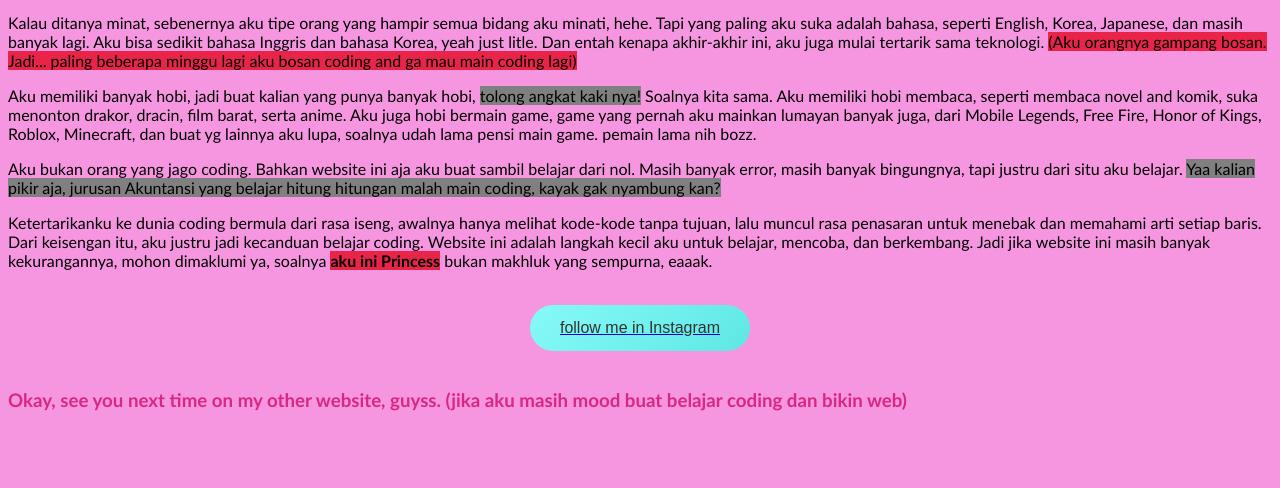
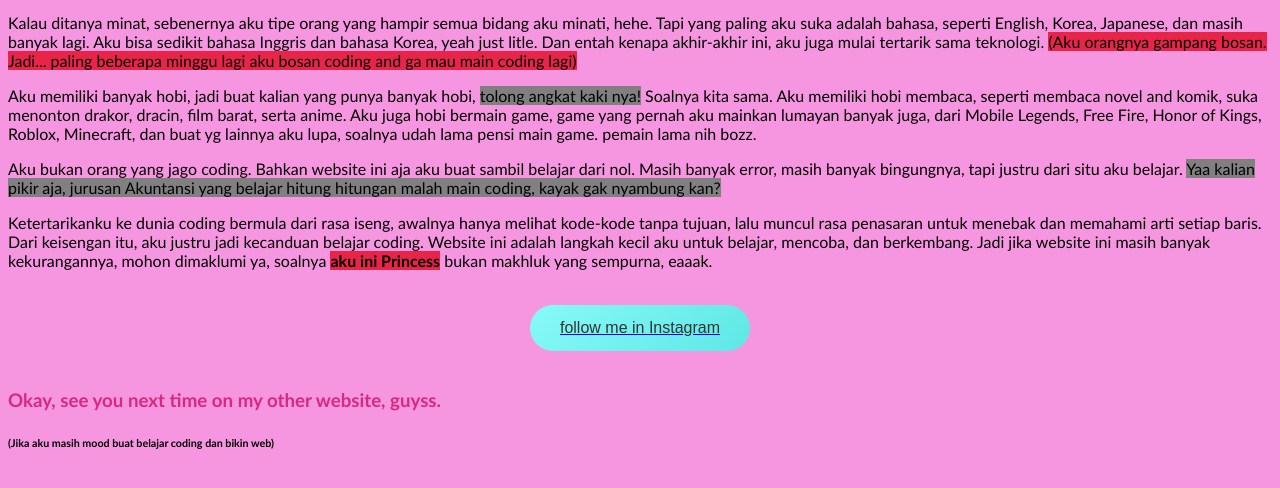
Before and after one commit to tiara00-boop/raracantik.github.io, a plain HTML site: page index.html in a window 1280 px wide. Shown: the part 142-630 px from the top of the page. Drawn offline with Linux system fonts and the light colour scheme.

Commit message:
Update index.html

```diff
--- a/index.html
+++ b/index.html
@@ -37,7 +37,9 @@ Bahkan website ini aja aku buat sambil belajar dari nol. Masih banyak error, mas
 
 <br>
 
-<h3 style="color: #d82880;"> Okay, see you next time on my other website, guyss. (jika aku masih mood buat belajar coding dan bikin web)</h3>
+<h3 style="color: #d82880;"> Okay, see you next time on my other website, guyss.</h3>
+
+<h6 style="colir: #d82880;"> (Jika aku masih mood buat belajar coding dan bikin web) </h6>
 
 <br>
 
```
